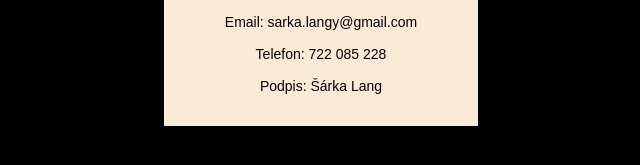
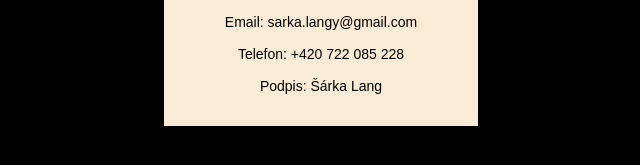
Before and after one commit to SarkaLang/cviceni-moje-vizitka-2023, a plain HTML site: page vizitka-2023/index.html in a window 1280 px wide. Shown: the part 481-646 px from the top of the page, 319-959 px from the left. Drawn offline with Linux system fonts and the light colour scheme.

Commit message:
verze 09

```diff
--- a/vizitka-2023/index.html
+++ b/vizitka-2023/index.html
@@ -18,7 +18,7 @@
   <section><h2>Kontaktní údaje:</h2>
     <div>Email: sarka.langy@gmail.com</div>
     <br>
-    <div>Telefon: 722 085 228</div>
+    <div>Telefon: +420 722 085 228</div>
   </section>
   <br>
   <section>Podpis: Šárka Lang</section>
```
